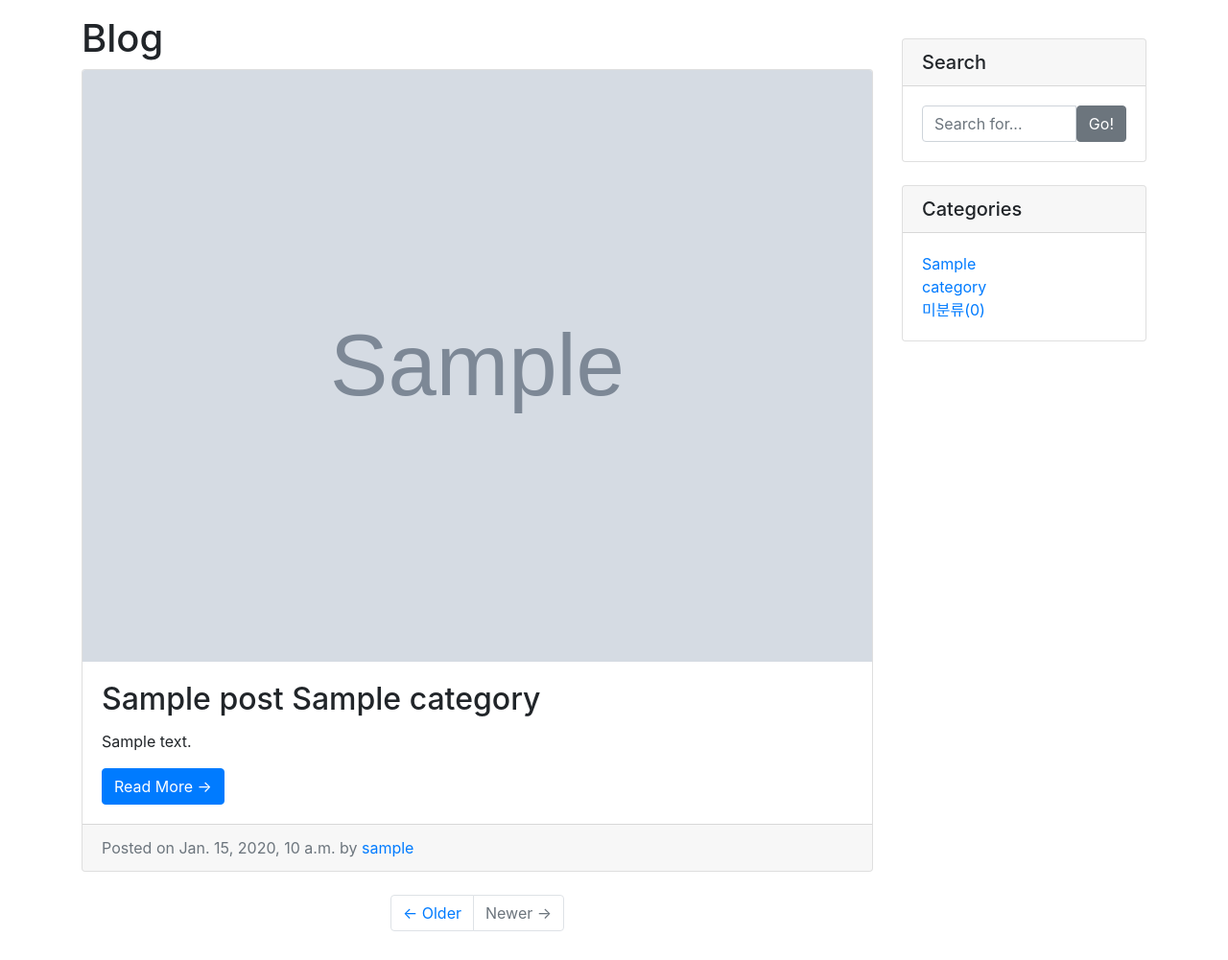
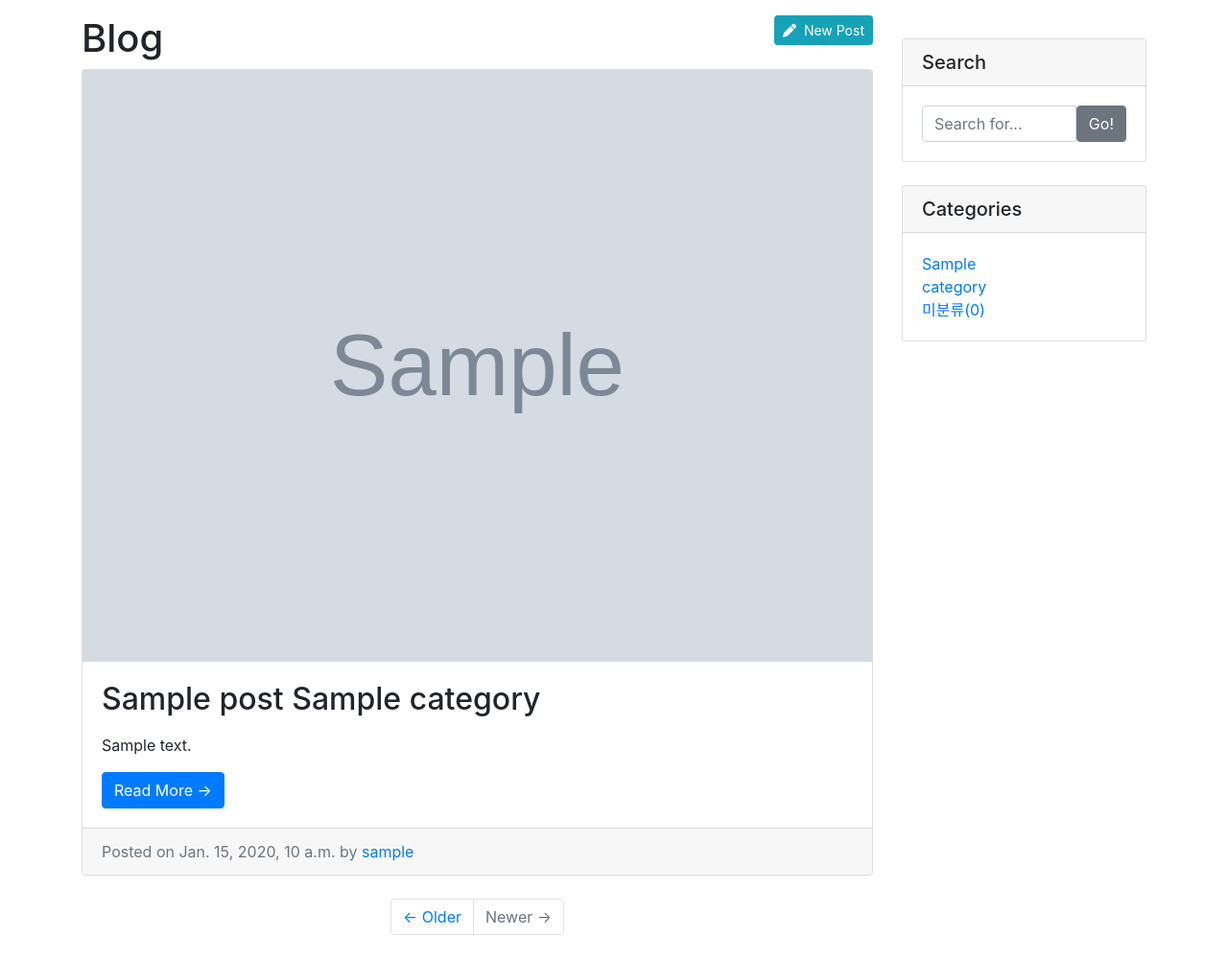
Before and after one commit to haazz/CloudProgramming2023, a Django app: page /blog/ in a window 1280 px wide. Shown: the part 56-1057 px from the top of the page at 96% size. Run offline with Django 4.2, Linux system fonts and the light colour scheme; tables that the repository leaves empty hold one stand-in row (values such as "Sample post"); grey boxes marked "Sample" are stand-in pictures; some libraries are stand-ins or nearby versions.

Commit message:
markdown, form

```diff
--- a/blog/admin.py
+++ b/blog/admin.py
@@ -1,7 +1,8 @@
 from django.contrib import admin
 from .models import Post, Category, Tag
+from markdownx.admin import MarkdownxModelAdmin
 
-admin.site.register(Post)
+admin.site.register(Post, MarkdownxModelAdmin)
 class CategoryAdmin(admin.ModelAdmin):
     prepopulated_fields = {'slug': ('name',)}
 
--- a/blog/models.py
+++ b/blog/models.py
@@ -2,6 +2,9 @@ import os.path
 
 from django.db import models
 from django.contrib.auth.models import User
+from markdown import markdown
+from markdownx.models import MarkdownxField
+
 
 class Tag(models.Model):
     name = models.CharField(max_length=50)
@@ -31,7 +34,7 @@ class Category(models.Model):
 class Post(models.Model):
     title = models.CharField(max_length=30)
     hook_text = models.CharField(max_length=100, blank=True)
-    content = models.TextField()
+    content = MarkdownxField()
 
     head_image = models.ImageField(upload_to='blog/images/%Y/%m/%d/', blank=True)
     file_upload = models.FileField(upload_to='blog/files/%Y/%m/%d/', blank=True)
@@ -51,3 +54,6 @@ class Post(models.Model):
 
     def get_file_name(self):
         return os.path.basename(self.file_upload.name)
+
+    def get_content_markdown(self):
+        return markdown(self.content);
--- a/blog/templates/blog/post_detail.html
+++ b/blog/templates/blog/post_detail.html
@@ -24,14 +24,14 @@
   <!-- Navigation -->
   <nav class="navbar navbar-expand-lg navbar-dark bg-dark fixed-top">
     <div class="container">
-      <a class="navbar-brand" href="/blog/static">DjangoBlog</a>
+      <a class="navbar-brand" href="/">DjangoBlog</a>
       <button class="navbar-toggler" type="button" data-toggle="collapse" data-target="#navbarResponsive" aria-controls="navbarResponsive" aria-expanded="false" aria-label="Toggle navigation">
         <span class="navbar-toggler-icon"></span>
       </button>
       <div class="collapse navbar-collapse" id="navbarResponsive">
         <ul class="navbar-nav ml-auto">
           <li class="nav-item active">
-            <a class="nav-link" href="/blog/static">Home
+            <a class="nav-link" href="/">Home
               <span class="sr-only">(current)</span>
             </a>
           </li>
@@ -80,7 +80,7 @@
         <hr>
 
         <!-- Post Content -->
-        <p>{{ post.content }}</p>
+        <p>{{ post.get_content_markdown| safe }}</p>
 
         {% if post.file_upload %}
             <a href = "{{ post.file_upload.url }}"  class="btn btn-primary"> Download</a>
--- a/blog/templates/blog/post_form.html
+++ b/blog/templates/blog/post_form.html
@@ -1,4 +1,5 @@
 {% extends 'blog/base.html' %}
+{%  load crispy_forms_tags %}
 {% block title %} Create post - blog {% endblock %}
 
 {% block main_area %}
@@ -6,8 +7,10 @@
     <hr/>
     <form method="post" enctype ="multipart/form-data"> {%  csrf_token %}
         <table>
-            {{ form }}
+            {{ form | crispy }}
         </table>
         <button type="submit" class="btn btn-primary float-right">Submit</button>
     </form>
+    <p>preview</p>
+    {{ form.media }}
 {% endblock %}
--- a/blog/templates/blog/post_list.html
+++ b/blog/templates/blog/post_list.html
@@ -1,6 +1,14 @@
 {% extends 'blog/base.html' %}
 
 {% block main_area %}
+    <!--
+{% if user.is_authenticated %}
+    {% if user.is_superuser or user.is_staff %}
+        ‹a class="btn btn-info btn-sm float-right" href="/blog/create_post/" role="button"><i class="fas fa-pen"></i>&nbsp;&nbsp;New Post‹/a>
+    {% endif %}
+{% endif %}
+-->
+    <a class="btn btn-info btn-sm float-right" href="/blog/create_post/" role="button"><i class="fas fa-pen"></i>&nbsp;&nbsp;New Post</a>
     <h1>Blog</h1>
         {% for p in post_list %}
         <!-- Blog Post -->
@@ -12,7 +20,7 @@
             {% endif %}
             <div class="card-body">
                 <h2 class="card-title">{{ p.title}} {{ p.category }}</h2>
-                <p class="card-text">{{ p.content | truncatewords:45 }}</p>
+                <p class="card-text">{{ p.get_content_markdown | truncatewords:30 | safe}}</p>
 
                 <a href="{{ p.get_absolute_url }}" class="btn btn-primary">Read More &rarr;</a>
             </div>
--- a/blog/urls.py
+++ b/blog/urls.py
@@ -9,4 +9,5 @@ urlpatterns = [
     path('category/<str:slug>/', views.categories_page),
     path('category/no-category/', views.categories_page),
     path('tag/<str:slug>/', views.tags_page),
+    path('update_post/<int:pk>/', views.PostUpdate.as_view()),
 ]
--- a/blog/views.py
+++ b/blog/views.py
@@ -1,5 +1,5 @@
 from django.shortcuts import render, redirect
-from django.views.generic import ListView, DetailView, CreateView
+from django.views.generic import ListView, DetailView, CreateView, UpdateView
 from django.contrib.auth.mixins import LoginRequiredMixin, UserPassesTestMixin
 from .models import Post, Category, Tag
 
@@ -33,11 +33,18 @@ class PostCreate(LoginRequiredMixin, UserPassesTestMixin, CreateView):
         return self.request.user.is_superuser or self.request.user.is_staff
     def form_valid(self, form):
         current_user = self.request.user
+        return super(PostCreate, self).form_valid(form)
+        """
         if current_user.is_authenticated and (current_user.is_superuser or current_user.is_staff):
             form.instance.author = current_user
             return super(PostCreate, self).form_valid(form)
         else:
             return (redirect('/blog/'))
+        """
+
+class PostUpdate(LoginRequiredMixin, UpdateView):
+    model = Post
+    fields = ['title', 'hook_text', 'content', 'head_image', 'file_upload', 'category', 'tags']
 
 def categories_page(request, slug):
     if slug == 'no-category':
--- a/do_it_django_prj/urls.py
+++ b/do_it_django_prj/urls.py
@@ -23,6 +23,7 @@ from django.conf.urls.static import static
 urlpatterns = [
     path('blog/', include('blog.urls')),
     path('admin/', admin.site.urls),
+    path ('markdownx/', include('markdownx.urls')),
     path('', include('single_pages.urls')),
 ]
 
```
Also changed, not shown: do_it_django_prj/settings.py (+7 -0 lines).
